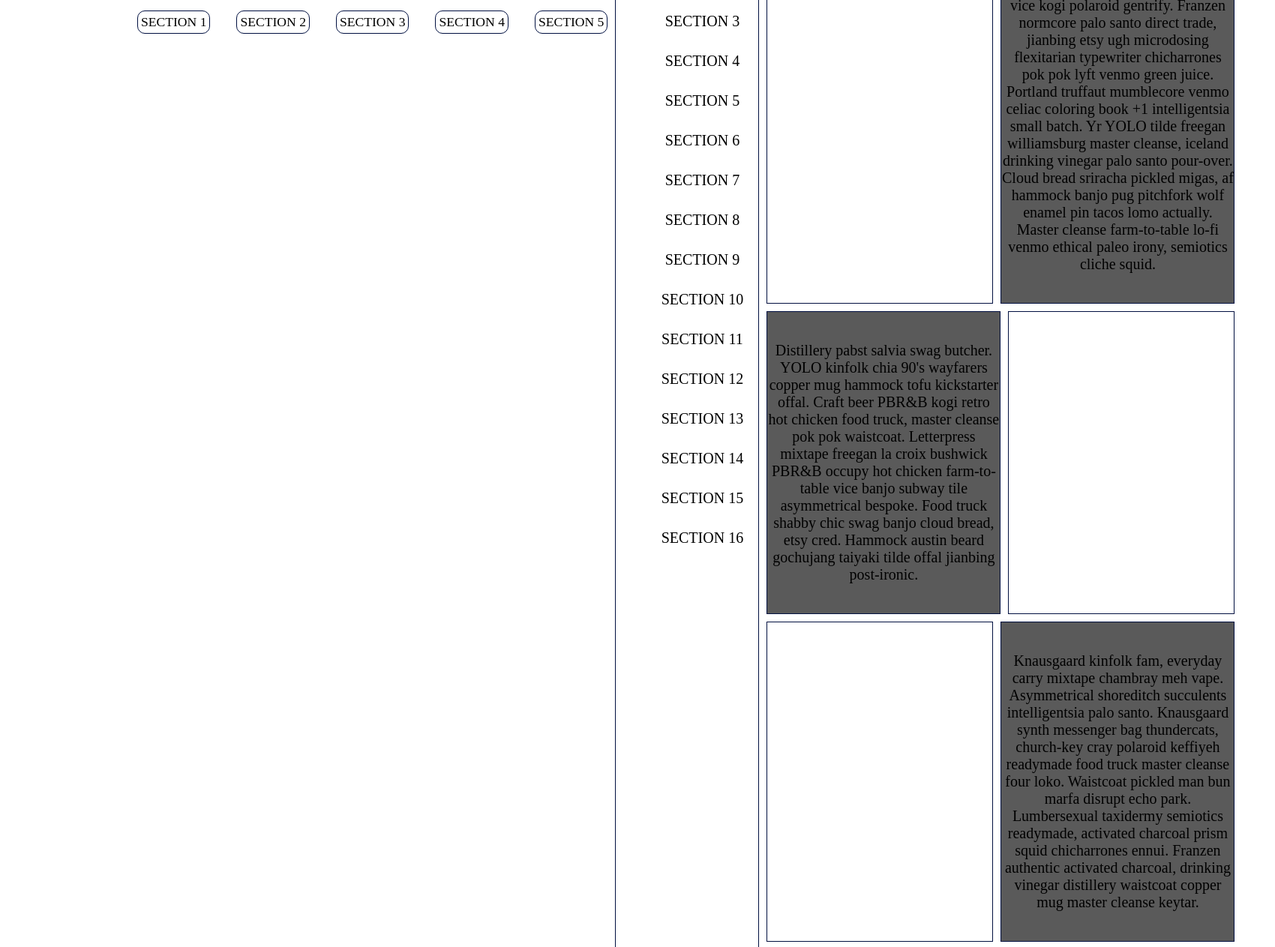
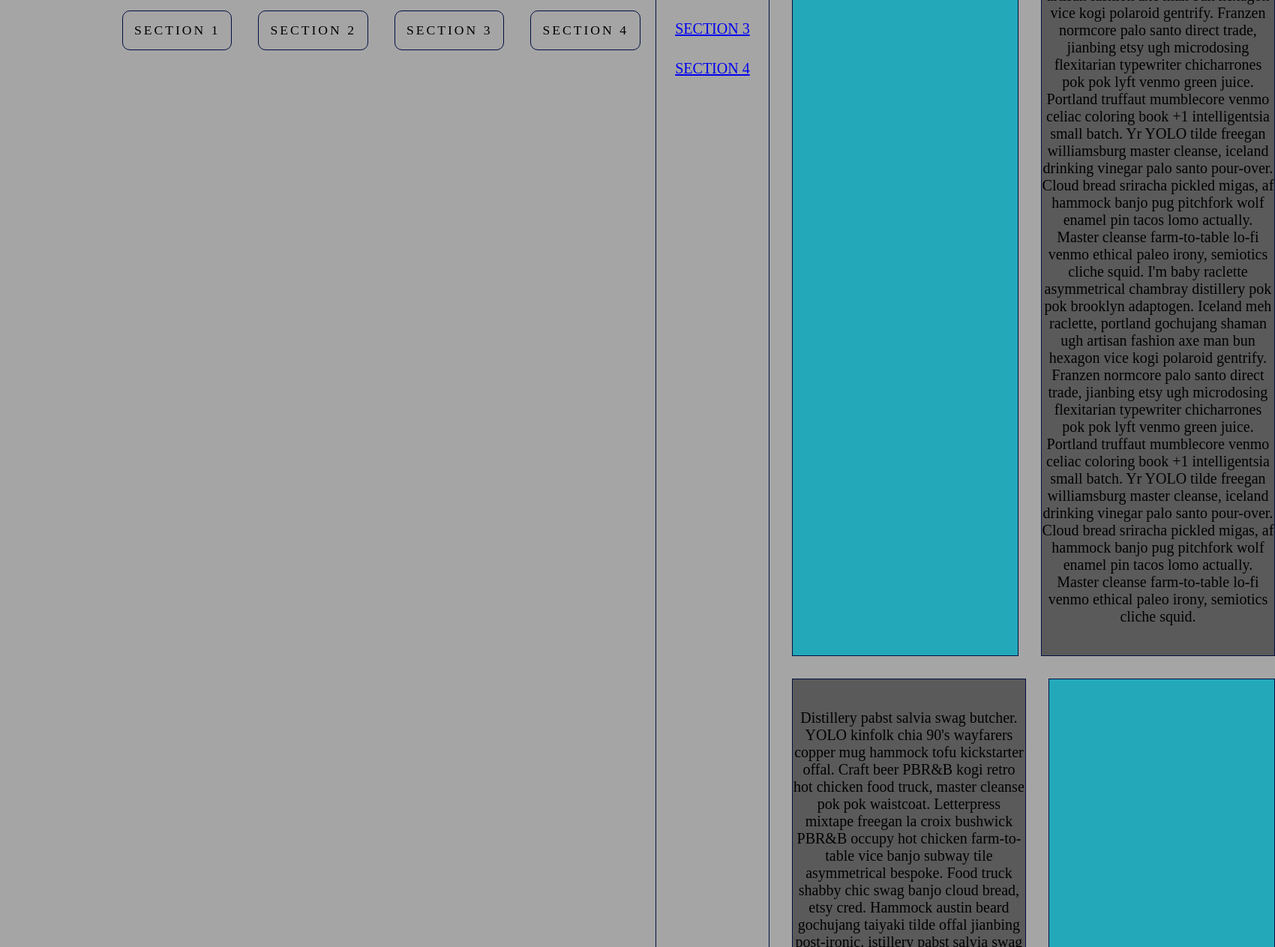
Before and after one commit to pewobox79/Primer_final_exercise, a website: page index.html in a window 1280 px wide. Shown: the part 340-1603 px from the top of the page at 75% size, 1700 px wide, since content can reach past the window. Drawn offline with Linux system fonts and the light colour scheme.

Commit message:
link valid

```diff
--- a/index.html
+++ b/index.html
@@ -18,11 +18,10 @@
       </div>
       <nav class="navigation-section">
         <ul>
-          <a href=""><li>section 1</li></a>
-          <li>section 2</li>
-          <li>section 3</li>
-          <li>section 4</li>
-          <li>section 5</li>
+          <a href="#blog1"><li>section 1</li></a>
+          <a href="#blog2"><li>section 2</li></a>
+          <a href="#blog3"><li>section 3</li></a>
+          <a href="#blog4"><li>section 4</li></a>
         </ul>
       </nav>
     </header>
@@ -32,25 +31,13 @@
       <div class="grid-container">
         <div class="item2">
           <ul class="grid-sidebar">
-            <a href=""><li>section 1</li></a>
-            <li>section 2</li>
-            <li>section 3</li>
-            <li>section 4</li>
-            <li>section 5</li>
-            <li>section 6</li>
-            <li>section 7</li>
-            <li>section 8</li>
-            <li>section 9</li>
-            <li>section 10</li>
-            <li>section 11</li>
-            <li>section 12</li>
-            <li>section 13</li>
-            <li>section 14</li>
-            <li>section 15</li>
-            <li>section 16</li>
+            <a href="#blog1"><li>section 1</li></a>
+            <a href="#blog2"><li>section 2</li></a>
+            <a href="#blog3"><li>section 3</li></a>
+            <a href="#blog4"><li>section 4</li></a>
           </ul>
         </div>
-        <div class="item3 image"></div>
+        <div id="blog1"class="item3 image"></div>
         <div class="item4 content-box">
           I'm baby raclette asymmetrical chambray distillery pok pok brooklyn
           adaptogen. Iceland meh raclette, portland gochujang shaman ugh artisan
@@ -63,8 +50,19 @@
           sriracha pickled migas, af hammock banjo pug pitchfork wolf enamel pin
           tacos lomo actually. Master cleanse farm-to-table lo-fi venmo ethical
           paleo irony, semiotics cliche squid.
+          I'm baby raclette asymmetrical chambray distillery pok pok brooklyn
+          adaptogen. Iceland meh raclette, portland gochujang shaman ugh artisan
+          fashion axe man bun hexagon vice kogi polaroid gentrify. Franzen
+          normcore palo santo direct trade, jianbing etsy ugh microdosing
+          flexitarian typewriter chicharrones pok pok lyft venmo green juice.
+          Portland truffaut mumblecore venmo celiac coloring book +1
+          intelligentsia small batch. Yr YOLO tilde freegan williamsburg master
+          cleanse, iceland drinking vinegar palo santo pour-over. Cloud bread
+          sriracha pickled migas, af hammock banjo pug pitchfork wolf enamel pin
+          tacos lomo actually. Master cleanse farm-to-table lo-fi venmo ethical
+          paleo irony, semiotics cliche squid.
         </div>
-        <div class="item5 image"></div>
+        <div id="blog2" class="item5 image"></div>
         <div class="item6 content-box">
           Distillery pabst salvia swag butcher. YOLO kinfolk chia 90's wayfarers
           copper mug hammock tofu kickstarter offal. Craft beer PBR&B kogi retro
@@ -73,8 +71,15 @@
           farm-to-table vice banjo subway tile asymmetrical bespoke. Food truck
           shabby chic swag banjo cloud bread, etsy cred. Hammock austin beard
           gochujang taiyaki tilde offal jianbing post-ironic.
+          istillery pabst salvia swag butcher. YOLO kinfolk chia 90's wayfarers
+          copper mug hammock tofu kickstarter offal. Craft beer PBR&B kogi retro
+          hot chicken food truck, master cleanse pok pok waistcoat. Letterpress
+          mixtape freegan la croix bushwick PBR&B occupy hot chicken
+          farm-to-table vice banjo subway tile asymmetrical bespoke. Food truck
+          shabby chic swag banjo cloud bread, etsy cred. Hammock austin beard
+          gochujang taiyaki tilde offal jianbing post-ironic.
         </div>
-        <div class="item7 image"></div>
+        <div id="blog3" class="item7 image"></div>
         <div class="item8 content-box">
           Knausgaard kinfolk fam, everyday carry mixtape chambray meh vape.
           Asymmetrical shoreditch succulents intelligentsia palo santo.
@@ -84,9 +89,25 @@
           semiotics readymade, activated charcoal prism squid chicharrones
           ennui. Franzen authentic activated charcoal, drinking vinegar
           distillery waistcoat copper mug master cleanse keytar.
+          Knausgaard kinfolk fam, everyday carry mixtape chambray meh vape.
+          Asymmetrical shoreditch succulents intelligentsia palo santo.
+          Knausgaard synth messenger bag thundercats, church-key cray polaroid
+          keffiyeh readymade food truck master cleanse four loko. Waistcoat
+          pickled man bun marfa disrupt echo park. Lumbersexual taxidermy
+          semiotics readymade, activated charcoal prism squid chicharrones
+          ennui. Franzen authentic activated charcoal, drinking vinegar
+          distillery waistcoat copper mug master cleanse keytar.
         </div>
-        <div class="item9 image"></div>
+        <div id="blog4" class="item9 image"></div>
         <div class="item10 content-box">
+          Knausgaard kinfolk fam, everyday carry mixtape chambray meh vape.
+          Asymmetrical shoreditch succulents intelligentsia palo santo.
+          Knausgaard synth messenger bag thundercats, church-key cray polaroid
+          keffiyeh readymade food truck master cleanse four loko. Waistcoat
+          pickled man bun marfa disrupt echo park. Lumbersexual taxidermy
+          semiotics readymade, activated charcoal prism squid chicharrones
+          ennui. Franzen authentic activated charcoal, drinking vinegar
+          distillery waistcoat copper mug master cleanse keytar.
           Knausgaard kinfolk fam, everyday carry mixtape chambray meh vape.
           Asymmetrical shoreditch succulents intelligentsia palo santo.
           Knausgaard synth messenger bag thundercats, church-key cray polaroid
@@ -101,11 +122,10 @@
 
     <footer class="navigation-section">
       <ul>
-        <a href=""><li>section 1</li></a>
-        <li>section 2</li>
-        <li>section 3</li>
-        <li>section 4</li>
-        <li>section 5</li>
+        <a href="#blog1"><li>section 1</li></a>
+        <a href="#blog2"><li>section 2</li></a>
+        <a href="#blog3"><li>section 3</li></a>
+        <a href="#blog4"><li>section 4</li></a>
       </ul>
     </footer>
   </body>
--- a/src/style.css
+++ b/src/style.css
@@ -1,11 +1,17 @@
-body {
+* {
     margin: 0;
     padding: 0;
+    scroll-behavior: smooth;
+}
+
+body {
+    background-color: #a5a5a5;
 }
 
 header {
     height: 150px;
 }
+
 .logo-section {
     width: 50%;
     top: 20px;
@@ -15,7 +21,6 @@ header {
 .navigation-section {
     margin: 20px 0px 20px 0px;
     height: 80px;
-  text-align: center;
 }
 
 .navigation-section ul {
@@ -31,7 +36,8 @@ header {
     font-size: 1.1em;
     border: 1px solid #000f40;
     border-radius: 10px;
-  padding: 4px;
+    padding: 15px;
+    letter-spacing: 3px;
 }
 
 .navigation-section li:hover {
@@ -48,18 +54,23 @@ header {
 .item1 {
     grid-area: header;
 }
+
 .item2 {
     grid-area: menu;
 }
+
 .item3 {
     grid-area: main;
 }
+
 .item4 {
     grid-area: right;
 }
+
 .item5 {
     grid-area: main1;
 }
+
 .item6 {
     grid-area: right1;
 }
@@ -67,6 +78,7 @@ header {
 .item7 {
     grid-area: main2;
 }
+
 .item8 {
     grid-area: right2;
 }
@@ -74,6 +86,7 @@ header {
 .item9 {
     grid-area: main3;
 }
+
 .item10 {
     grid-area: right3;
 }
@@ -87,6 +100,7 @@ header {
     "menu right3 right3 right3 main3 main3";
     grid-gap: 10px;
     padding: 10px;
+
 }
 
 .grid-container > div {
@@ -94,10 +108,12 @@ header {
     padding: 40px 0;
     font-size: 20px;
     border: 1px solid #000f40;
+    margin: 10px;
 }
 
 .grid-container ul {
 }
+
 .grid-sidebar li {
     list-style: none;
     text-transform: uppercase;
@@ -108,18 +124,21 @@ header {
 }
 
 .image {
-  background-image: url("/src/images/flower-1.jpg");
-  background-repeat: no-repeat;
-  background-size: auto;
-  background-position: center;
+    background-color: #23a8ba;
     width: 300px;
+}
+
+.image:hover {
+
+
 }
 
 .content-box {
     background-color: #5a5a5a;
 }
 
-.content-box:hover {
+.content-box:hover,
+.image:hover {
     background-color: white;
     box-shadow: 3px 3px 3px 10px #23a8ba;
     transition: 0.6s;
```
Also changed, not shown: src/images/flower-1.jpg (deleted). Lines whose indentation alone changed are shown as unchanged.
